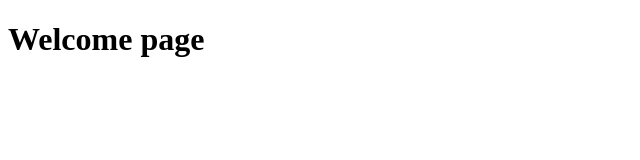
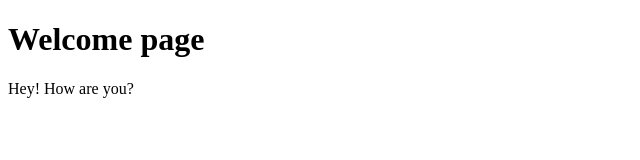
Before and after one commit to anjaliswami2024/Exercise3, a plain HTML site: page index.html in a window 1280 px wide. Shown: the whole page, without its empty margins (0-640 px from the left). Drawn offline with Linux system fonts and the light colour scheme.

Commit message:
change - 1

```diff
--- a/index.html
+++ b/index.html
@@ -7,5 +7,9 @@
 </head>
 <body>
     <h1>Welcome page</h1>
+    <p>
+        Hey!
+        How are you?
+    </p>
 </body>
 </html>
```
Also changed, not shown: 1 other file.
